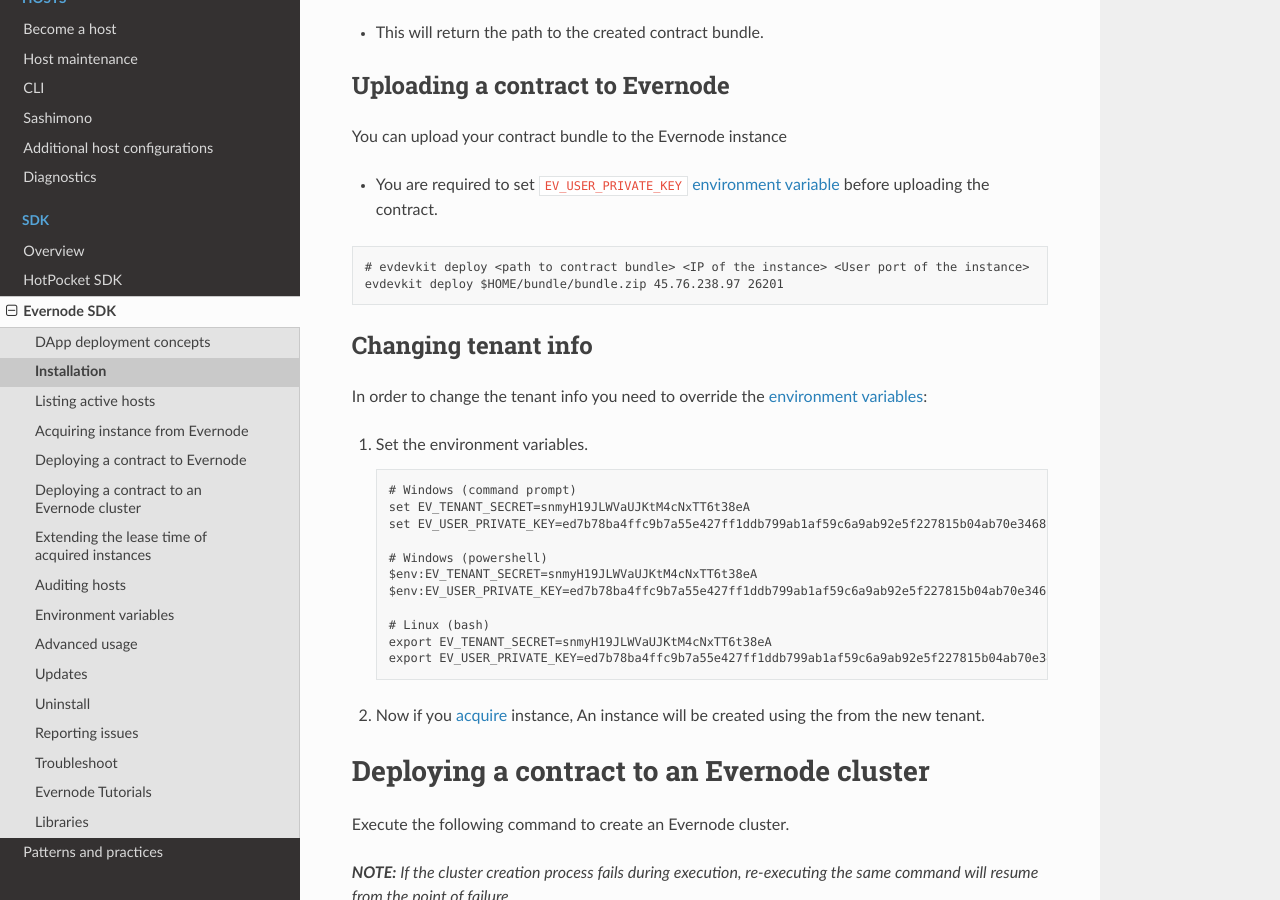
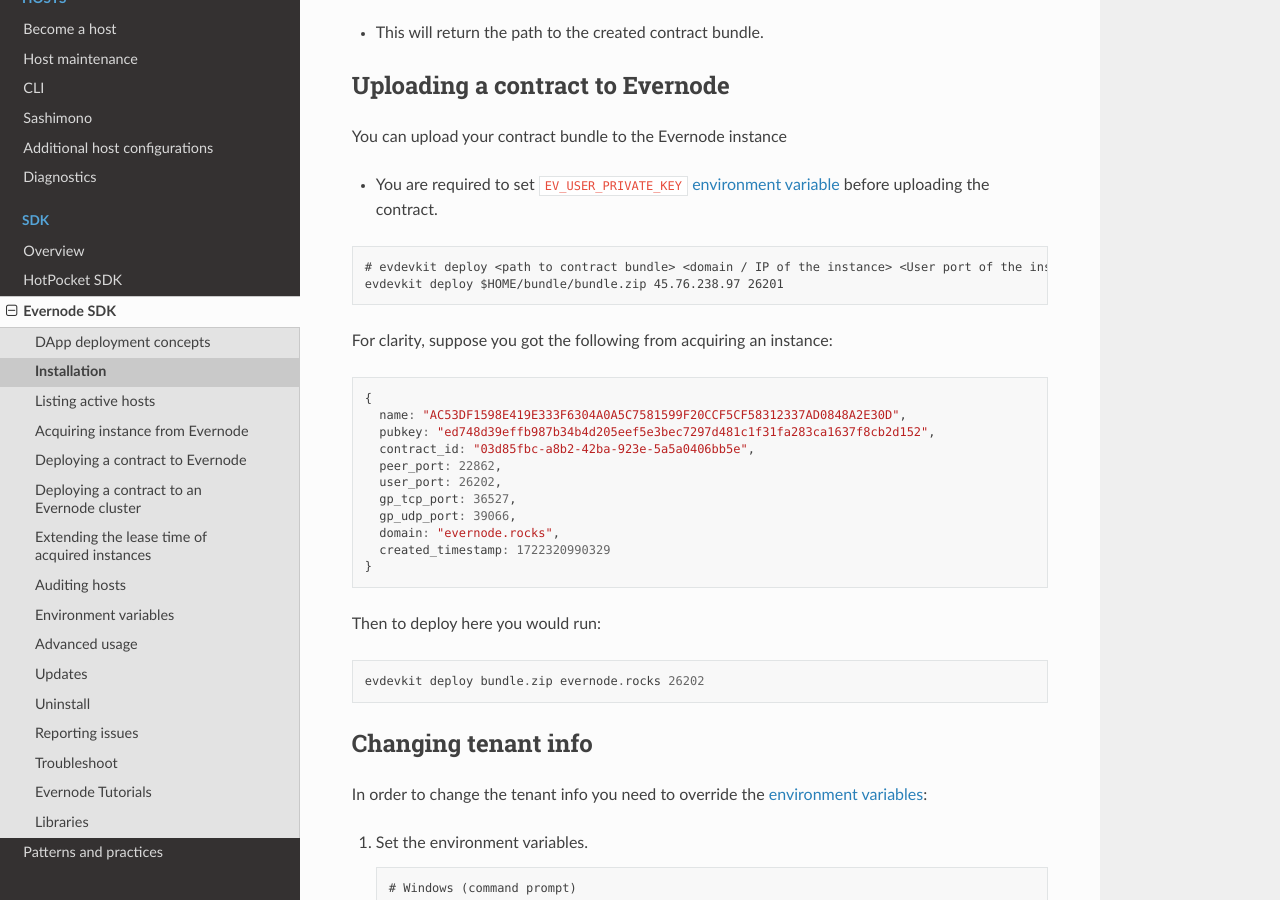
Before and after one commit to tequdev/evernode-docs, a Sphinx documentation site: the page built from docs/source/sdk/evernode/evdevkit/overview.md, in a window 1280 px wide and 900 px high, scrolled down 2251 px. Built offline with Sphinx 7.4.7 and the Read the Docs theme 2.0.0, drawn with Linux system fonts in a browser that asks for light colours.

Commit message:
Update overview.md
add clarification for deploying

````diff
--- a/docs/source/sdk/evernode/evdevkit/overview.md
+++ b/docs/source/sdk/evernode/evdevkit/overview.md
@@ -61,8 +61,26 @@
 You can upload your contract bundle to the Evernode instance
 - You are required to set `EV_USER_PRIVATE_KEY` [environment variable](#environment-variables) before uploading the contract.
 ```
-# evdevkit deploy <path to contract bundle> <IP of the instance> <User port of the instance>
+# evdevkit deploy <path to contract bundle> <domain / IP of the instance> <User port of the instance>
 evdevkit deploy $HOME/bundle/bundle.zip 45.76.238.97 26201
+```
+For clarity, suppose you got the following from acquiring an instance:
+```js
+{
+  name: "AC53DF1598E419E333F6304A0A5C7581599F20CCF5CF58312337AD0848A2E30D",
+  pubkey: "ed748d39effb987b34b4d205eef5e3bec7297d481c1f31fa283ca1637f8cb2d152",
+  contract_id: "03d85fbc-a8b2-42ba-923e-5a5a0406bb5e",
+  peer_port: 22862,
+  user_port: 26202,
+  gp_tcp_port: 36527,
+  gp_udp_port: 39066,
+  domain: "evernode.rocks",
+  created_timestamp: 1722320990329
+}
+```
+Then to deploy here you would run:
+```
+evdevkit deploy bundle.zip evernode.rocks 26202
 ```
 
 ### Changing tenant info
````
